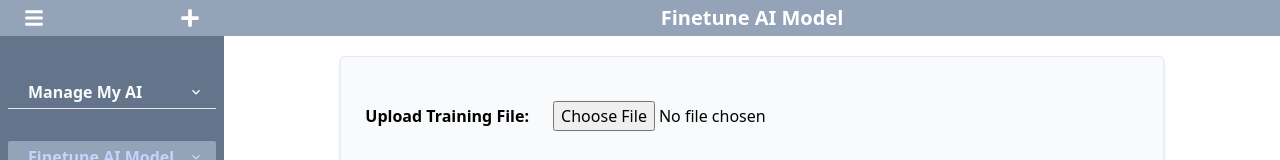
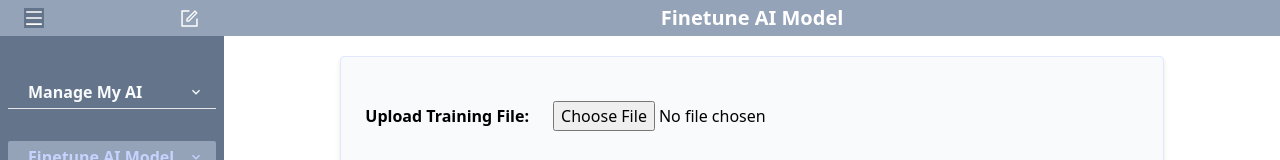
Before and after one commit to vunt199802/Smartchat-RAG, a Next.js app: page /finetunemodel in a window 1280 px wide. Shown: the top 160 px of the page. Built offline with nearby package versions, Linux system fonts and the light colour scheme.

Commit message:
update tests for Header.tsx

```diff
--- a/src/components/Header.tsx
+++ b/src/components/Header.tsx
@@ -1,5 +1,5 @@
 import { FC } from 'react'
-import { FaBars, FaPlus } from 'react-icons/fa'
+import { AiOutlineMenu , AiOutlineForm } from 'react-icons/ai'
 import { useRouter } from 'next/router'
 
 interface HeaderProps {
@@ -24,18 +24,26 @@ const Header : FC<HeaderProps> = ({ isSidebarOpen, setIsSidebarOpen }) => {
     }
   }
 
-  const toggleSidebar = (e: any) => {
+  const toggleSidebar = (e: React.MouseEvent<HTMLButtonElement>) => {
     setIsSidebarOpen(!isSidebarOpen)
   }
-
+console.log('ee', isSidebarOpen)
   return (
     <header className="w-full flex flx-col justify-between items-center bg-slate-400 py-1">
-      <div className="flex w-1/3 xs:w-36 sm:w-52 md:w-48 lg:w-52 xl:w-56 items-center justify-between  px-6 text-white text-md focus:bg-indigo-100">
-        <button onClick={toggleSidebar} aria-label="Toggle Sidebar">
-          <FaBars size={20} />
+      <div className="flex w-1/3 xs:w-36 sm:w-52 md:w-48 lg:w-52 xl:w-56 items-center justify-between px-6 text-white text-md focus:bg-indigo-100">
+        <button
+          className={`${isSidebarOpen ?'bg-slate-500 hover:bg-slate-700 focus:bg-stone-600' : ''}`} onClick={toggleSidebar}
+          aria-label="Toggle Sidebar"
+          role="toogle"
+        >
+          <AiOutlineMenu  size={20} />
         </button>
-        <button onClick={onNewChat} aria-label="New Chat">
-          <FaPlus size={20} />
+        <button
+          className="hover:text-lg hover:bg-stone-600 hover:font-bold"
+          onClick={onNewChat}
+          aria-label="New Chat"
+        >
+          <AiOutlineForm size={21} />
         </button>
       </div>
       <div className="flex flex-grow items-center justify-center  text-white text-md font-bold focus:bg-indigo-100 mx-auto">
```
Also changed, not shown: 2 other files (tests, documents, lock files or other folders).
